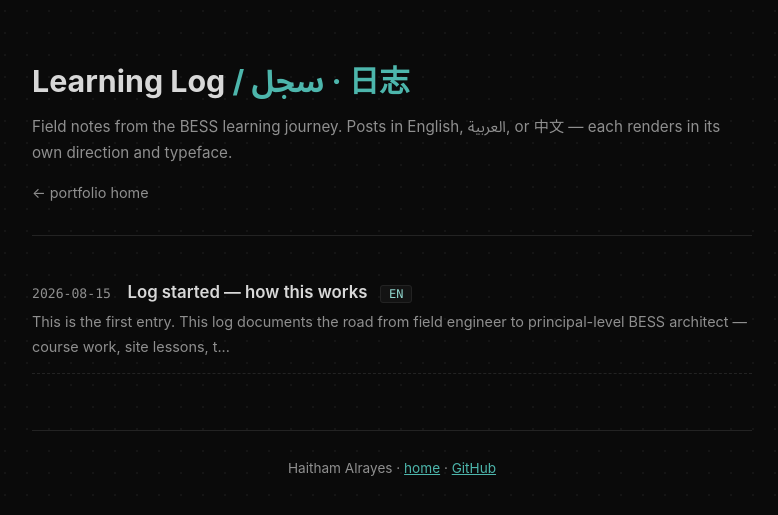
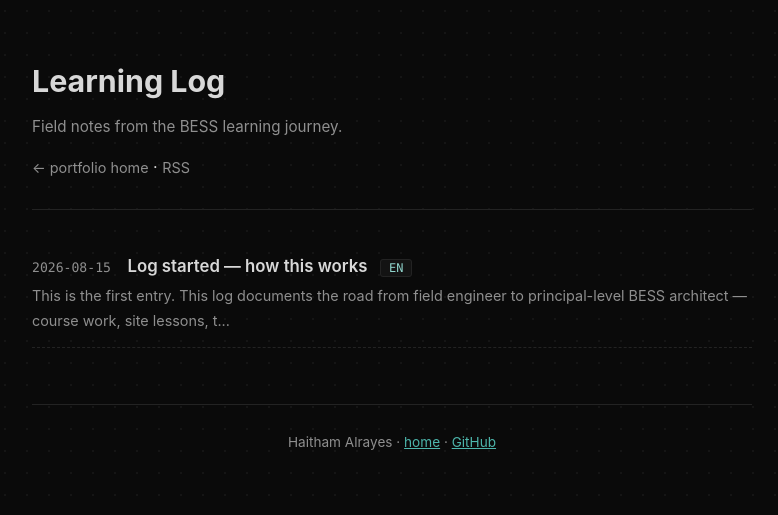
Before and after one commit to hythmrys/hythmrys.github.io, a Jekyll site: the page built from blog/index.html, in a window 1280 px wide. Shown: the top 515 px of the page, without its empty margins (248-1026 px from the left). Built offline with Jekyll 4.4.1, drawn with Linux system fonts in a browser that asks for light colours.

Commit message:
Blog index: English-only title, add RSS link

```diff
--- a/blog/index.html
+++ b/blog/index.html
@@ -18,7 +18,6 @@ title: Log
   .wrap{max-width:760px;margin:0 auto;padding:0 20px}
   header{padding:56px 0 28px;border-bottom:1px solid var(--line)}
   h1{font-size:1.9rem}
-  h1 span{color:var(--accent)}
   .sub{color:var(--muted);margin-top:6px;font-size:.95rem}
   .postnav{margin-top:14px}
   .postnav a{color:var(--muted);text-decoration:none;font-size:.9rem}
@@ -38,9 +37,9 @@ title: Log
 <body>
 <div class="wrap">
 <header>
-  <h1>Learning Log <span>/ سجل · 日志</span></h1>
-  <p class="sub">Field notes from the BESS learning journey. Posts in English, العربية, or 中文 — each renders in its own direction and typeface.</p>
-  <div class="postnav"><a href="/">← portfolio home</a></div>
+  <h1>Learning Log</h1>
+  <p class="sub">Field notes from the BESS learning journey.</p>
+  <div class="postnav"><a href="/">← portfolio home</a> · <a href="/feed.xml">RSS</a></div>
 </header>
 <ul class="posts">
 {% for post in site.posts %}
```
